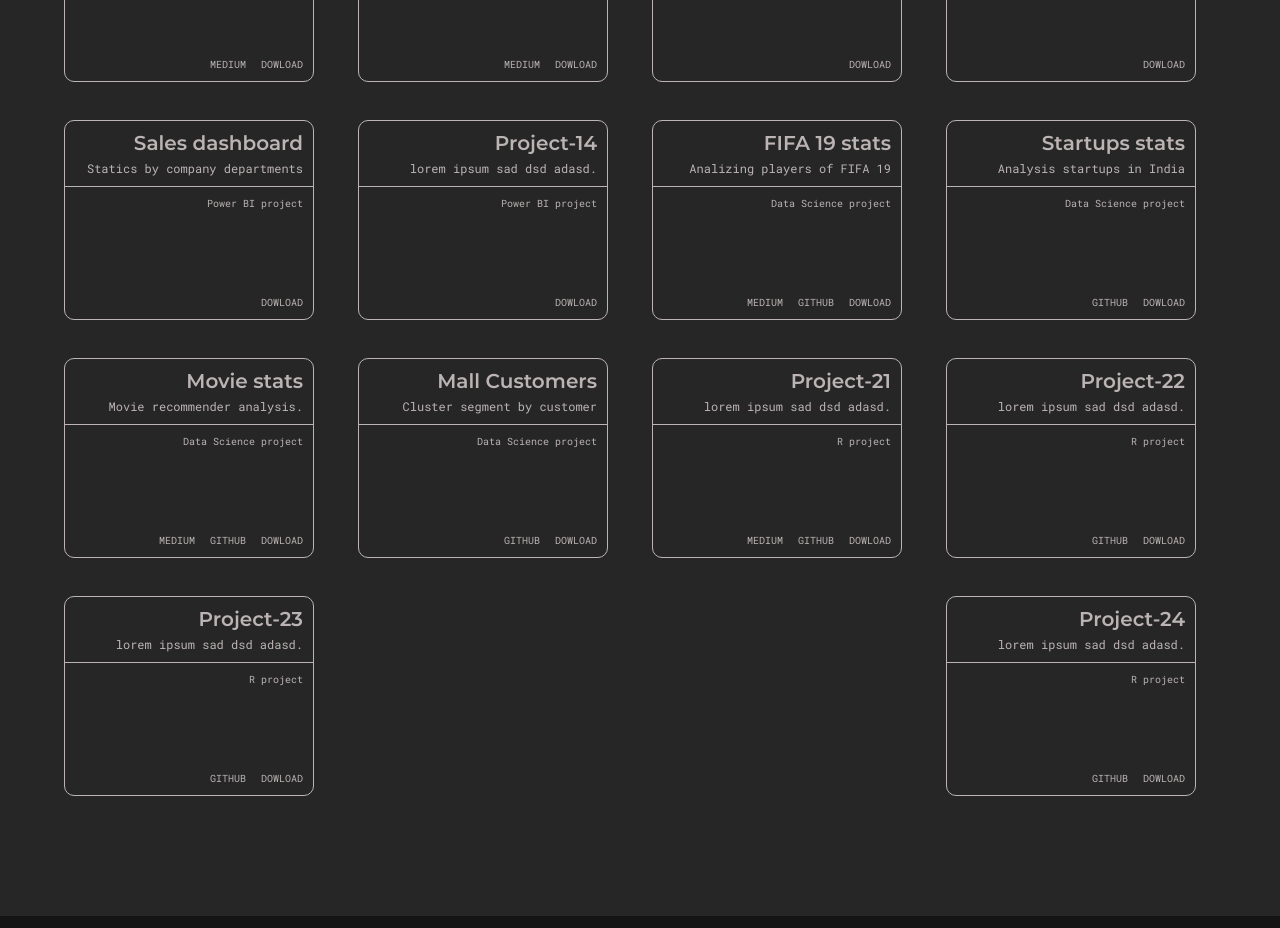
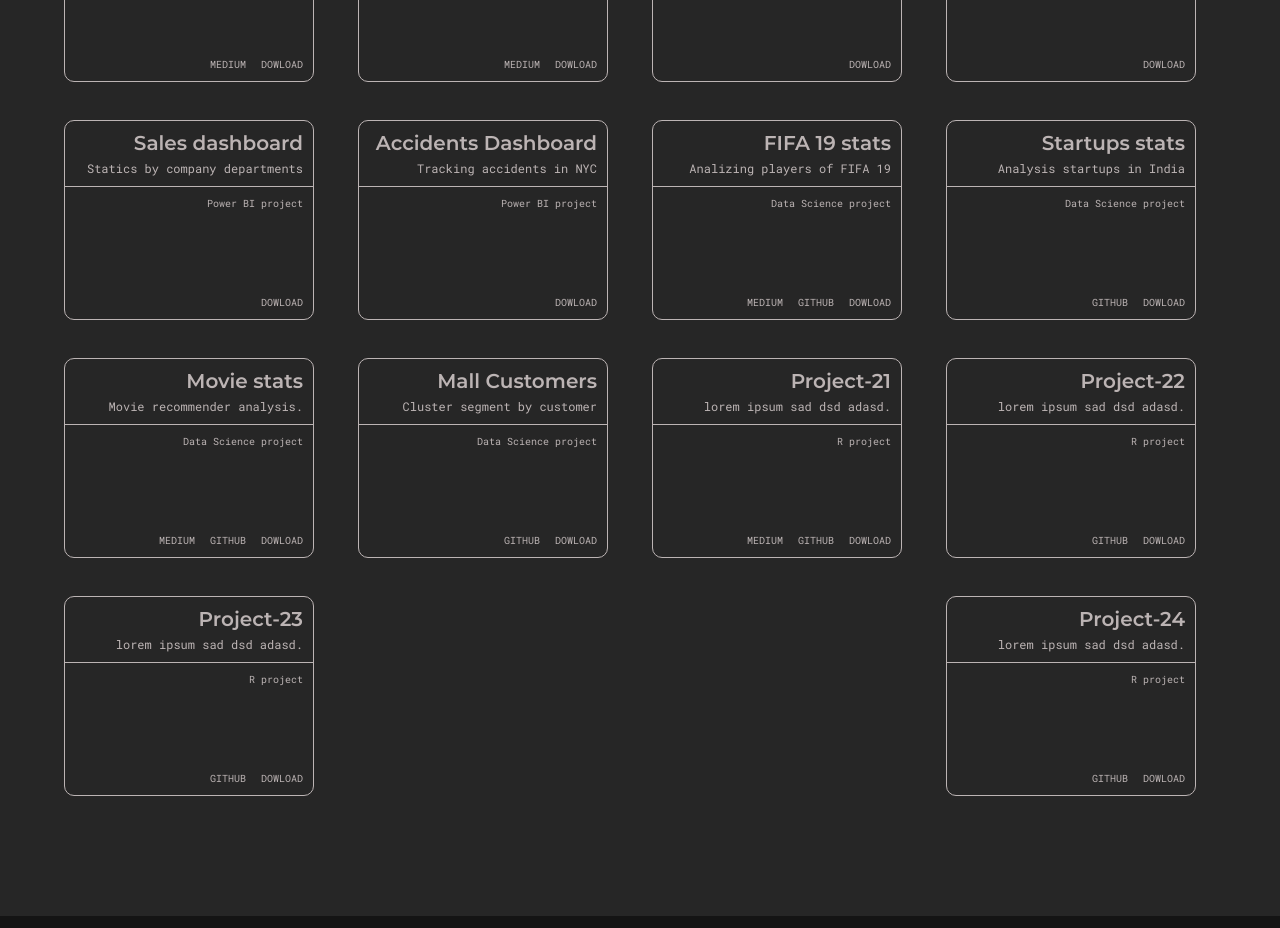
Before and after one commit to lucassingh/portfolio-ds, a React (Create React App) app: page /projects in a window 1280 px wide. Shown: the part 960-1888 px from the top of the page. Built offline with nearby package versions, Linux system fonts and the light colour scheme; a web font is replaced by a local one.

Commit message:
cambios data

```diff
--- a/src/assets/data/projects.js
+++ b/src/assets/data/projects.js
@@ -170,16 +170,16 @@ const projects = [
     },
     {
         id: 14,
-        title: 'Project-14',
+        title: 'Accidents Dashboard',
         category: 'Power BI',
         categoryId:14,
-        subtitle: 'lorem ipsum sad  dsd adasd.',
+        subtitle: 'Tracking accidents in NYC',
         medium: false,
         git: false,
-        link1:'https://www.google.com/',
+        link1:'https://app.powerbi.com/view?r=eyJrIjoiNDQ3YjRlMTctY2ExZi00NTJjLTg5MjEtNmY2YjA4OTgwYzllIiwidCI6ImE4NGEzNjI2LTM4NDItNDE5Ni1iYTdmLWM2NWM5NzE0NzlkNiIsImMiOjR9',
         link2:'https://www.google.com/',
-        link3:'https://www.google.com/',
-        link4:'https://www.google.com/'
+        link3:'https://app.powerbi.com/view?r=eyJrIjoiNDQ3YjRlMTctY2ExZi00NTJjLTg5MjEtNmY2YjA4OTgwYzllIiwidCI6ImE4NGEzNjI2LTM4NDItNDE5Ni1iYTdmLWM2NWM5NzE0NzlkNiIsImMiOjR9',
+        link4:'https://drive.google.com/file/d/1nhy4jA_yiXxD2wZ3mgJzhYgFTFL5k6qx/view?usp=sharing'
     },
     {
         id: 15,
```
